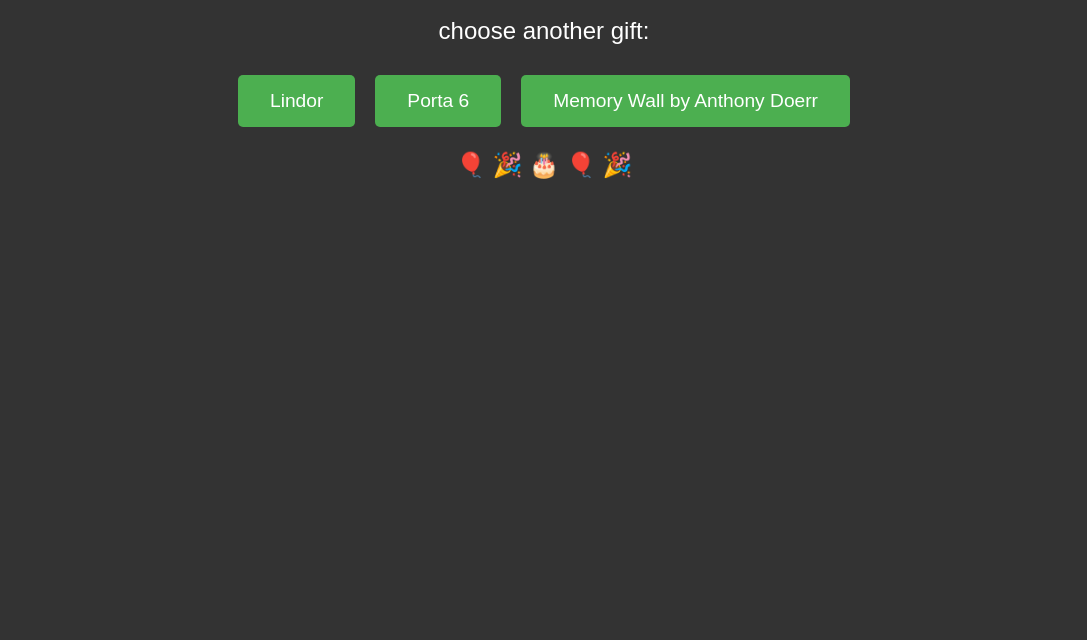
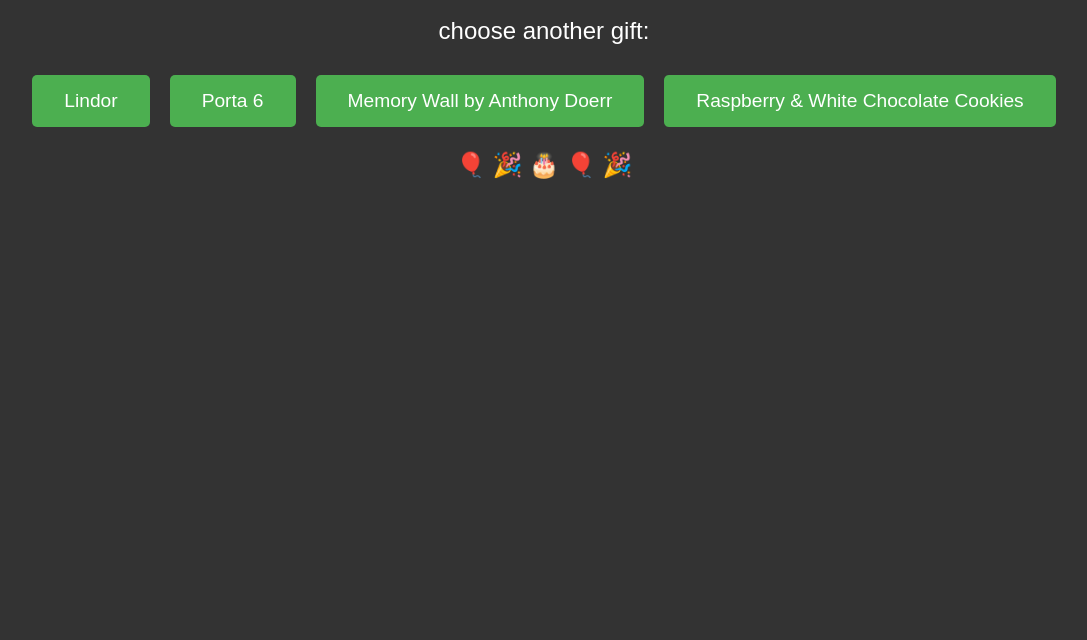
Before and after one commit to steel424/happybirthday, a website: page public/index.html in a window 1280 px wide. Shown: the part 160-800 px from the top of the page, without its empty margins (96-1183 px from the left). Drawn offline with Linux system fonts and the light colour scheme.

Commit message:
added 4th choice

```diff
--- a/public/index.html
+++ b/public/index.html
@@ -20,6 +20,7 @@
     <button class="choice-btn" onclick="submitChoice('Lindor')">Lindor</button>
     <button class="choice-btn" onclick="submitChoice('Porta 6')">Porta 6</button>
     <button class="choice-btn" onclick="submitChoice('Memory Wall by Anthony Doerr')">Memory Wall by Anthony Doerr</button>
+    <button class="choice-btn" onclick="submitChoice('Raspberry & White Chocolate Cookies')">Raspberry & White Chocolate Cookies</button>
   </div>
 
   <div class="decor">
```
